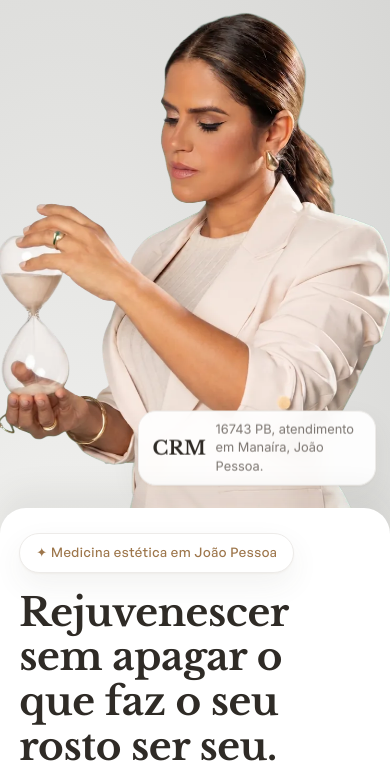
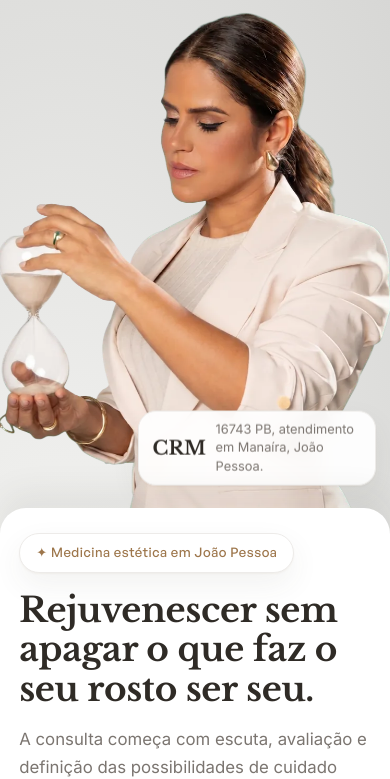
Before and after one commit to programeai/anapontes-page, a plain HTML site: page index.html in a window 390 px wide. Shown: the part 79-858 px from the top of the page. Drawn offline with Linux system fonts and the light colour scheme.

Commit message:
fix(site): ajusta tipografia do hero mobile

```diff
--- a/css/styles.css
+++ b/css/styles.css
@@ -209,7 +209,7 @@ ul { margin: 0 0 1rem; padding: 0; list-style: none; }
     position: relative; z-index: 1; min-width: 0; margin: -2.4rem -1.2rem 0; padding: 1.6rem 1.2rem 1.9rem;
     background: var(--bg); border-radius: 26px 26px 0 0; box-shadow: 0 -16px 32px rgba(69,64,57,.08);
   }
-  .hero__title { font-size: clamp(2.2rem, 10vw, 2.7rem); overflow-wrap: anywhere; text-wrap: balance; }
+  .hero__title { font-size: clamp(2rem, 8.8vw, 2.35rem); overflow-wrap: anywhere; text-wrap: balance; }
   .hero__lead { font-size: 1.05rem; }
   .hero__lead-more { display: none; }
   .hero__proof { left: auto; right: .9rem; bottom: 3.4rem; padding: .55rem .85rem; gap: .6rem; }
```
